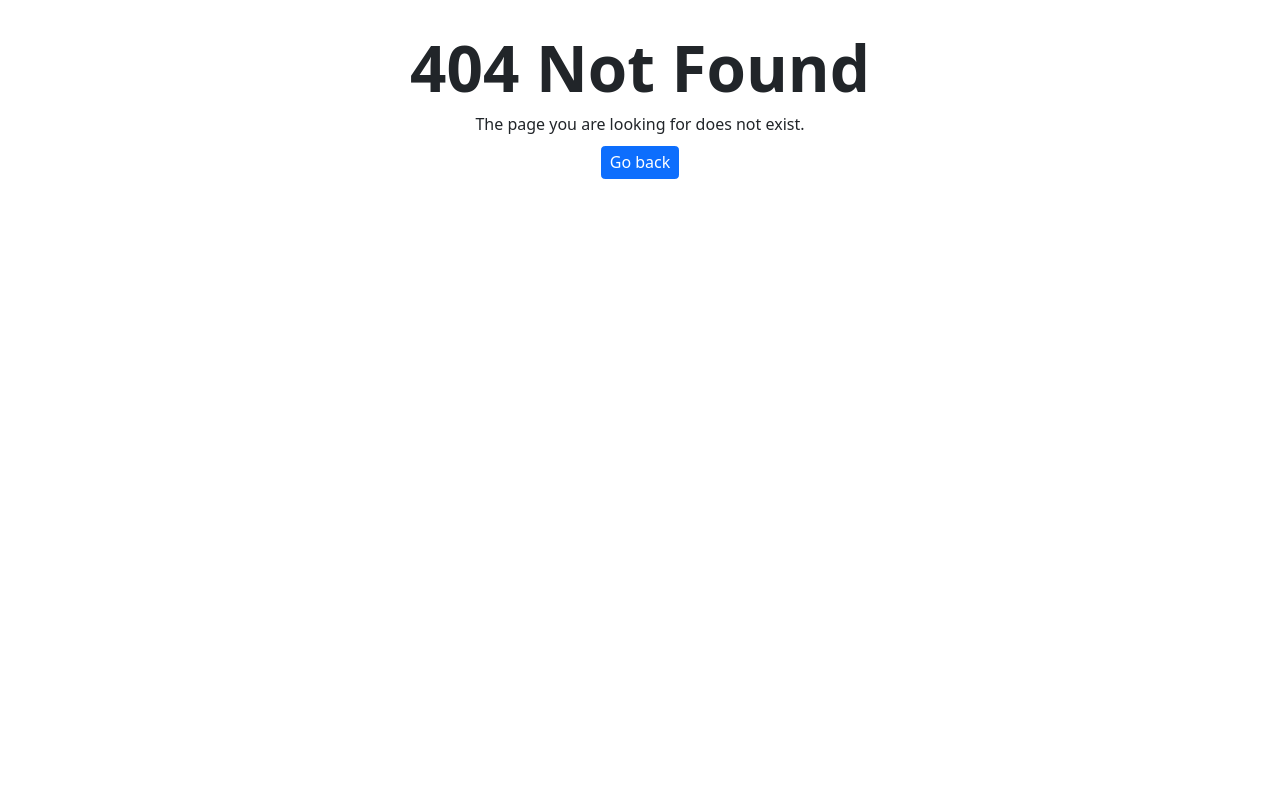
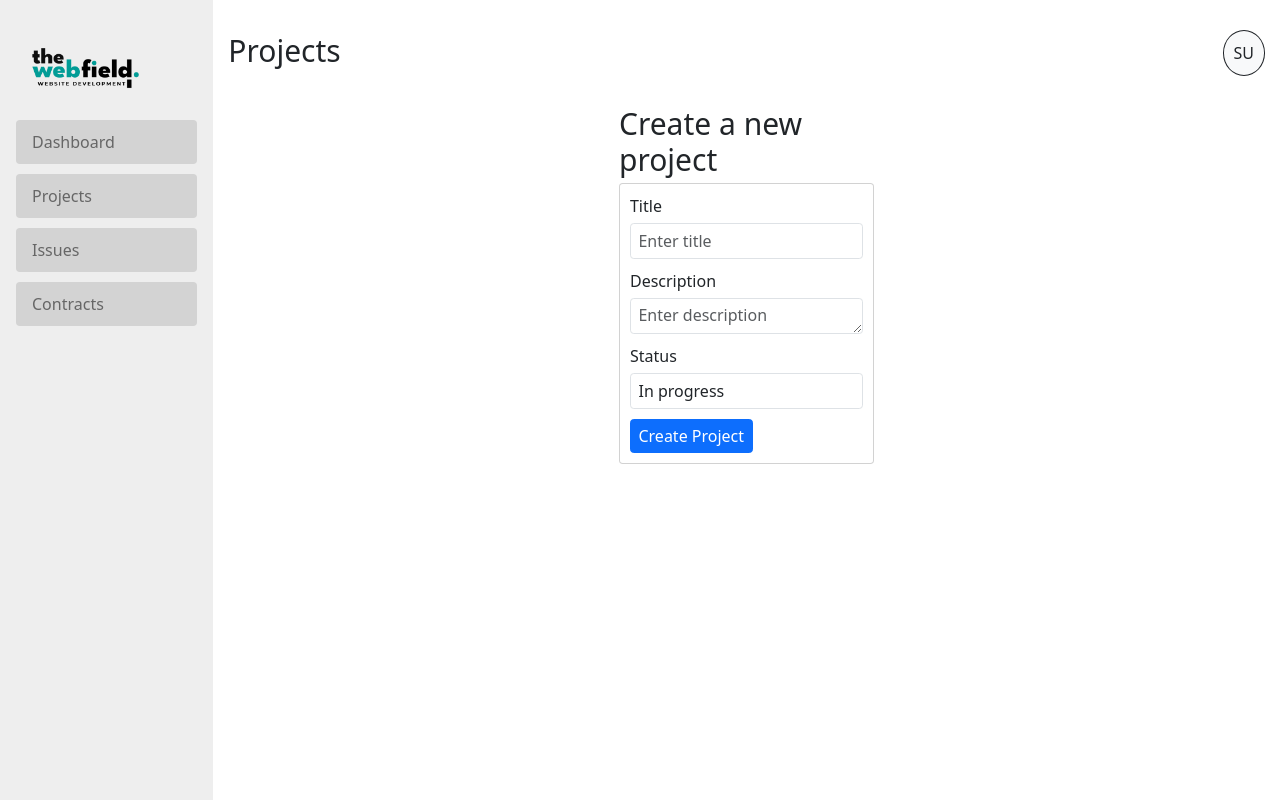
Before and after one commit to mihai133/webfield-react-vite-fe, a React (Vite) app: page /projects/new in a window 1280 px wide. Before the commit this address had no page. Built offline with nearby package versions, Linux system fonts and the light colour scheme; sample sign-in values are in the browser's storage.

Commit message:
Project routes | Index | New | Show

```diff
--- a/src/api/fetch.jsx
+++ b/src/api/fetch.jsx
@@ -1,4 +1,6 @@
-import { getSession } from "./session";
+import { getSession, isLoggedIn } from "./session";
+
+// export const dataFetcher = async (path, method = "GET", body = null, headers = {}) => {
 
 export const fetchData = async (
   path,
@@ -15,6 +17,7 @@ export const fetchData = async (
     method,
     headers: {
       "Content-Type": "application/json",
+      Authorization: `${isLoggedIn() ? `Bearer ${getSession()?.token}` : ""}`,
       ...headers,
     },
   };
--- a/src/components/Navigation/Navbar.jsx
+++ b/src/components/Navigation/Navbar.jsx
@@ -9,7 +9,7 @@ import { Link } from "react-router-dom";
 import { isLoggedIn } from "../../api/session";
 import { useUserContext } from "../../context/UserContext";
 import { PersonCircle } from "react-bootstrap-icons";
-import NavItem from "../common/NavItem";
+import { NavItem } from "../common/NavItem";
 
 function NavigationBar() {
   const { user } = useUserContext();
--- a/src/components/common/NavItem.jsx
+++ b/src/components/common/NavItem.jsx
@@ -1,6 +1,6 @@
 import { Link } from "react-router-dom";
 
-export default function NavItem({
+export function NavItem({
   text = "nav",
   link = "/",
   icon,
--- /dev/null
+++ b/src/pages/Dashboard/Projects/Project.jsx
@@ -0,0 +1,35 @@
+import React from "react";
+import { useParams } from "react-router-dom";
+import { fetchData } from "../../../api/fetch";
+import { Button, Card } from "react-bootstrap";
+
+export default function Project() {
+  const projectId = useParams().id;
+  console.log(projectId);
+
+  // const { data } = useSWR(`projects/${projectId}`, newDataFetcher);
+  // console.log(data);
+
+  // // const { deteleProject } = useSWRConfig(`projects/${projectId}`, "DELETE");
+  // // const { deleteProject } = useSWRMutation();
+  // const { mutate } = useSWRConfig();
+  // function handleDeleteProject() {
+  //   mutate(`projects/${projectId}`, null, { method: "DELETE" });
+  // }
+
+  const { data } = fetchData(`projects/${projectId}`, "GET");
+
+  return (
+    <Card>
+      <Card.Header className="bg-transparent d-flex justify-content-between align-items-center py-3">
+        <Card.Title className="heading-04">{data?.data?.name}</Card.Title>
+        <Button variant="danger" className="btn-delete-project">
+          Delete project
+        </Button>
+      </Card.Header>
+      <Card.Body>
+        <Card.Text>{data?.data?.description}</Card.Text>
+      </Card.Body>
+    </Card>
+  );
+}
--- /dev/null
+++ b/src/pages/Dashboard/Projects/ProjectNew.jsx
@@ -0,0 +1,76 @@
+import React from "react";
+import { Button, Card, Form } from "react-bootstrap";
+import { useNavigate } from "react-router-dom";
+import { fetchData } from "../../../api/fetch";
+
+export default function ProjectNew() {
+  const navigate = useNavigate();
+  const [formData, setFormData] = React.useState({
+    name: "",
+    description: "",
+    status: "in_progress",
+  });
+
+  const handleSubmit = async (event) => {
+    event.preventDefault();
+
+    await fetchData("projects", "POST", { ...formData }).then((r) => {
+      if (r.error) {
+        console.log(r.error);
+      } else {
+        navigate("/projects");
+      }
+    });
+    // navigate("/projects");
+  };
+
+  return (
+    <div className="col-md-6 col-lg-4 col-xl-3 mx-auto">
+      <h1>Create a new project</h1>
+      <Card className="card-project">
+        <Card.Body>
+          <Form onSubmit={handleSubmit}>
+            <Form.Group className="mb-3" controlId="formBasicTitle">
+              <Form.Label>Title</Form.Label>
+              <Form.Control
+                type="text"
+                placeholder="Enter title"
+                onChange={(e) =>
+                  setFormData({ ...formData, name: e.target.value })
+                }
+              />
+            </Form.Group>
+            <Form.Group className="mb-3" controlId="formBasicDescription">
+              <Form.Label>Description</Form.Label>
+              <Form.Control
+                as="textarea"
+                placeholder="Enter description"
+                rows="5"
+                onChange={(e) =>
+                  setFormData({ ...formData, description: e.target.value })
+                }
+              />
+            </Form.Group>
+            <Form.Group className="mb-3" controlId="formBasicStatus">
+              <Form.Label>Status</Form.Label>
+              <Form.Control
+                as="select"
+                defaultValue={formData.status}
+                onChange={(e) =>
+                  setFormData({ ...formData, status: e.target.value })
+                }
+              >
+                <option value="in_progress">In progress</option>
+                <option value="completed">Completed</option>
+                <option value="on_hold">On hold</option>
+              </Form.Control>
+            </Form.Group>
+            <Button variant="primary" type="submit">
+              Create Project
+            </Button>
+          </Form>
+        </Card.Body>
+      </Card>
+    </div>
+  );
+}
--- /dev/null
+++ b/src/pages/Dashboard/Projects/ProjectsIndex.jsx
@@ -0,0 +1,70 @@
+import { Badge, Button, Card } from "react-bootstrap";
+import { useNavigate } from "react-router-dom";
+import { fetchData } from "../../../api/fetch";
+
+export default function ProjectsIndex() {
+  const navigate = useNavigate();
+
+  const projects = {
+    data: [
+      {
+        id: 1,
+        name: "Project 1",
+        description: "Lorem ipsum dolor sit amet, consectetur adipiscing elit.",
+        status: "in_progress",
+      },
+      {
+        id: 2,
+        name: "Project 2",
+        description: "Lorem ipsum dolor sit amet, consectetur adipiscing elit.",
+        status: "in_progress",
+      },
+      {
+        id: 3,
+        name: "Project 3",
+        description: "Lorem ipsum dolor sit amet, consectetur adipiscing elit.",
+        status: "in_progress",
+      },
+    ],
+  };
+
+  // if (!data) return <></>;
+
+  return (
+    <div className="container-fluid row m-0 p-0">
+      <div>
+        <Button
+          variant="primary"
+          className="btn-add-project"
+          onClick={() => navigate("/projects/new")}
+        >
+          Add new Project
+        </Button>
+      </div>
+      <div className="projects-list d-flex flex-column justify-content-between gap-3 mt-4">
+        {projects?.data?.map((project) => (
+          <Card
+            className="card-project cursor-pointer"
+            key={project.id}
+            onClick={() => navigate("/projects/" + project.id)}
+          >
+            <Card.Header className="bg-transparent d-flex justify-content-between align-items-center py-3">
+              <Card.Title className="heading-04 d-flex flex-column gap-2">
+                <span className="fs-5 fw-normal">#{project.id}</span>
+                {project.name}
+              </Card.Title>
+              <Badge bg="primary" className="text-white">
+                {project.status}
+              </Badge>
+            </Card.Header>
+            <Card.Body>
+              <Card.Text>{project.description}</Card.Text>
+              {/* <Badge bg="warning" className="rounded rounded-pill text-black">
+              </Badge> */}
+            </Card.Body>
+          </Card>
+        ))}
+      </div>
+    </div>
+  );
+}
--- a/src/pages/PrivateLayout.jsx
+++ b/src/pages/PrivateLayout.jsx
@@ -1,17 +1,19 @@
-import { Link, Outlet, useNavigate } from "react-router-dom";
+import { Link, Outlet, useLocation, useNavigate } from "react-router-dom";
 import { useUserContext } from "../context/UserContext";
 import LogoBlack from "../assets/TheWebFieldn_new_logo_black.png";
-import NavItem from "../components/common/NavItem";
+import { NavItem } from "../components/common/NavItem";
 import { useDefaultRoute } from "../utils/router.utils";
 import { NavDropdown } from "react-bootstrap";
 import { isLoggedIn } from "../api/session";
 import { useEffect } from "react";
 import { BoxArrowRight, PersonCircle } from "react-bootstrap-icons";
 
-export default function PrivateLayout({ PageTitle = "Dashboard" }) {
+export default function PrivateLayout() {
   const { user } = useUserContext();
   const defaultLandingPage = useDefaultRoute();
   const navigate = useNavigate();
+
+  const PageTitle = useLocation()?.pathname.split("/")[1];
 
   useEffect(() => {
     if (!isLoggedIn()) navigate("/login");
@@ -35,14 +37,6 @@ export default function PrivateLayout({ PageTitle = "Dashboard" }) {
                   />
                 </Link>
               </div>
-              {/* <div className="user-info">
-                  <div className="name">
-                    <h4>{user.name}</h4>
-                  </div>
-                  <div className="designation">
-                    <h6>{user.company_name}</h6>
-                  </div>
-                </div> */}
               <div className="mx-auto d-flex flex-column gap-3 w-100 mt-5">
                 <NavItem
                   text="Dashboard"
@@ -72,7 +66,7 @@ export default function PrivateLayout({ PageTitle = "Dashboard" }) {
 
       <div className="col-12 col-md-10 mx-auto mt-5 px-3 px-md-4 d-flex flex-column">
         <div className="d-flex justify-content-between align-items-center">
-          <h1>{PageTitle}</h1>
+          <h1 className="text-capitalize">{PageTitle}</h1>
 
           <NavDropdown
             className="user-nav-dropdown bg-light d-flex flex-column align-items-center p-3 rounded-circle border-dark border border-1 fs-4"
@@ -86,16 +80,17 @@ export default function PrivateLayout({ PageTitle = "Dashboard" }) {
             id={`offcanvasNavbarDropdown-expand-md`}
             align={{ sm: "end" }}
           >
-            <NavDropdown.Item>
+            <NavDropdown.Item as={"div"}>
               <NavItem text="Profile" link="/profile" icon={<PersonCircle />} />
             </NavDropdown.Item>
-            <NavDropdown.Item>
+
+            <NavDropdown.Item as={"div"}>
               <NavItem text="Log out" link="/logout" icon={<BoxArrowRight />} />
             </NavDropdown.Item>
           </NavDropdown>
         </div>
 
-        <div className="container-fluid m-0 p-0">
+        <div className="container-fluid m-0 pt-5">
           <Outlet />
         </div>
       </div>
```
Also changed, not shown: src/pages/router.jsx (+18 -0 lines).
